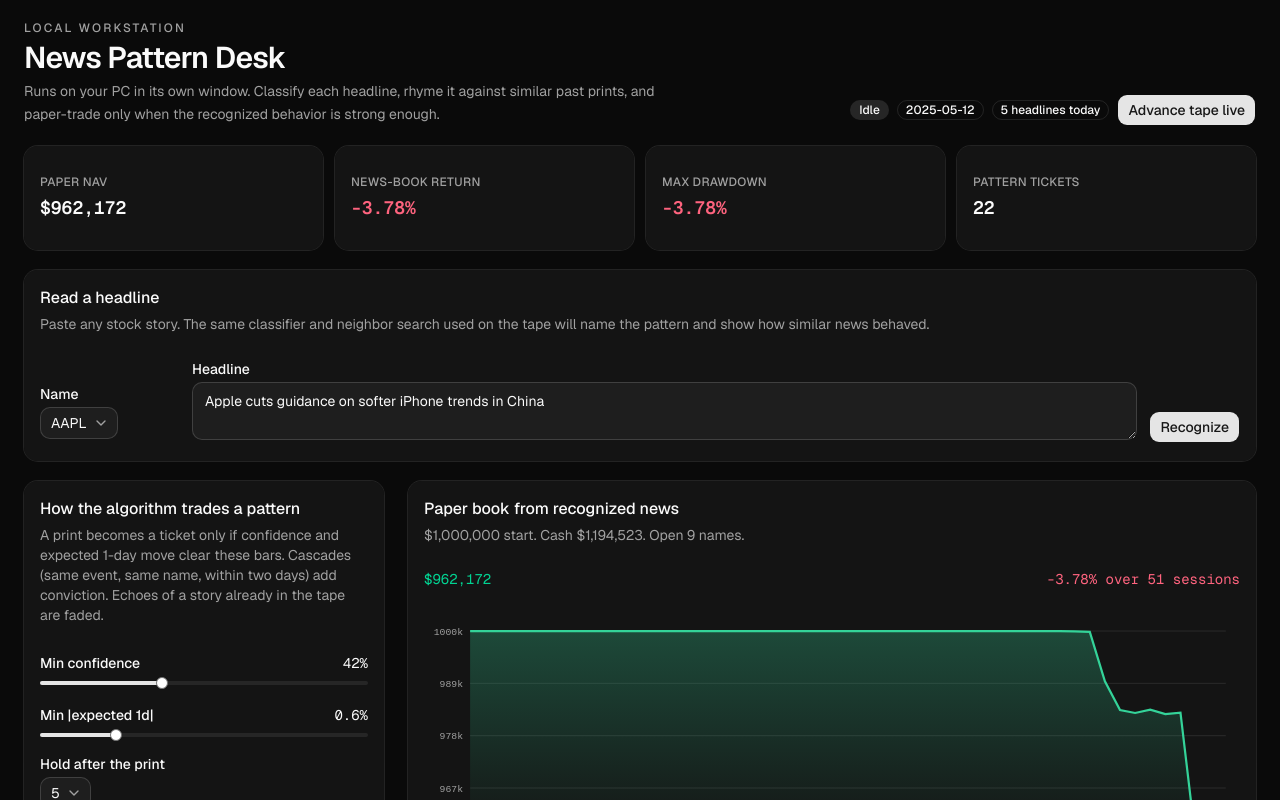
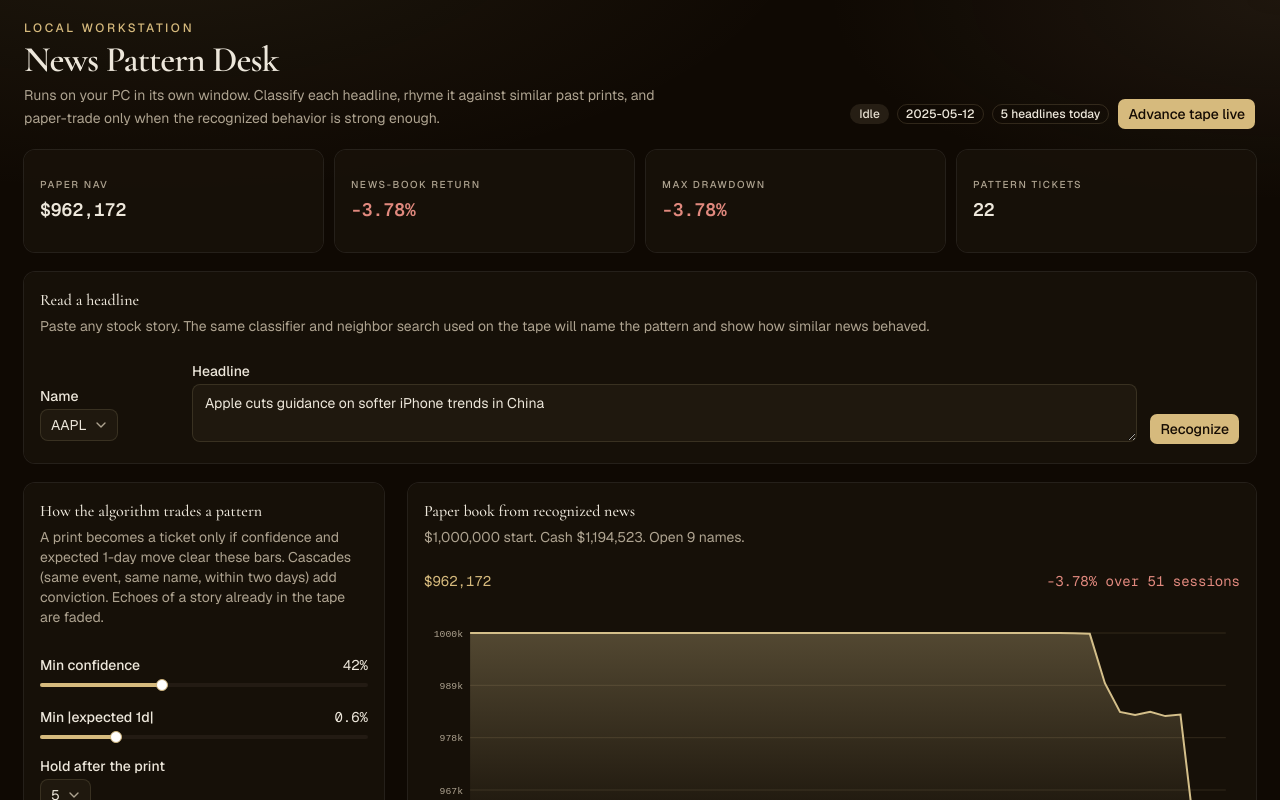
Before and after one commit to brunoleoruby/alpha-factors, a Next.js app: page / in a window 1280 px wide. Shown: the top 800 px of the page. Built offline with nearby package versions, Linux system fonts and the light colour scheme.

Commit message:
Restyle the desk with a champagne-and-ink palette
Warm near-black surfaces, gold primary, serif headings, and jade/burgundy P&L in place of the default gray theme.

Co-authored-by: varungv9 <varungv9@gmail.com>

```diff
--- a/electron/main.cjs
+++ b/electron/main.cjs
@@ -17,7 +17,7 @@ function createWindow() {
     minWidth: 1024,
     minHeight: 700,
     title: "News Pattern Desk",
-    backgroundColor: "#171717",
+    backgroundColor: "#1c1914",
     autoHideMenuBar: true,
     show: false,
     webPreferences: {
--- a/src/app/globals.css
+++ b/src/app/globals.css
@@ -9,7 +9,10 @@
   --color-foreground: var(--foreground);
   --font-sans: var(--font-sans);
   --font-mono: var(--font-geist-mono);
-  --font-heading: var(--font-sans);
+  --font-heading: var(--font-cormorant);
+  --color-gain: var(--gain);
+  --color-loss: var(--loss);
+
   --color-sidebar-ring: var(--sidebar-ring);
   --color-sidebar-border: var(--sidebar-border);
   --color-sidebar-accent-foreground: var(--sidebar-accent-foreground);
@@ -49,72 +52,76 @@
 }
 
 :root {
-  --background: oklch(1 0 0);
-  --foreground: oklch(0.145 0 0);
-  --card: oklch(1 0 0);
-  --card-foreground: oklch(0.145 0 0);
-  --popover: oklch(1 0 0);
-  --popover-foreground: oklch(0.145 0 0);
-  --primary: oklch(0.205 0 0);
-  --primary-foreground: oklch(0.985 0 0);
-  --secondary: oklch(0.97 0 0);
-  --secondary-foreground: oklch(0.205 0 0);
-  --muted: oklch(0.97 0 0);
-  --muted-foreground: oklch(0.556 0 0);
-  --accent: oklch(0.97 0 0);
-  --accent-foreground: oklch(0.205 0 0);
-  --destructive: oklch(0.577 0.245 27.325);
-  --border: oklch(0.922 0 0);
-  --input: oklch(0.922 0 0);
-  --ring: oklch(0.708 0 0);
-  --chart-1: oklch(0.87 0 0);
-  --chart-2: oklch(0.556 0 0);
-  --chart-3: oklch(0.439 0 0);
-  --chart-4: oklch(0.371 0 0);
-  --chart-5: oklch(0.269 0 0);
-  --radius: 0.625rem;
-  --sidebar: oklch(0.985 0 0);
-  --sidebar-foreground: oklch(0.145 0 0);
-  --sidebar-primary: oklch(0.205 0 0);
-  --sidebar-primary-foreground: oklch(0.985 0 0);
-  --sidebar-accent: oklch(0.97 0 0);
-  --sidebar-accent-foreground: oklch(0.205 0 0);
-  --sidebar-border: oklch(0.922 0 0);
-  --sidebar-ring: oklch(0.708 0 0);
+  --background: oklch(0.97 0.012 85);
+  --foreground: oklch(0.22 0.03 70);
+  --card: oklch(0.99 0.008 85);
+  --card-foreground: oklch(0.22 0.03 70);
+  --popover: oklch(0.99 0.008 85);
+  --popover-foreground: oklch(0.22 0.03 70);
+  --primary: oklch(0.42 0.07 75);
+  --primary-foreground: oklch(0.97 0.02 85);
+  --secondary: oklch(0.94 0.02 85);
+  --secondary-foreground: oklch(0.28 0.03 70);
+  --muted: oklch(0.94 0.015 85);
+  --muted-foreground: oklch(0.48 0.03 70);
+  --accent: oklch(0.93 0.03 82);
+  --accent-foreground: oklch(0.28 0.04 70);
+  --destructive: oklch(0.52 0.14 28);
+  --border: oklch(0.78 0.04 80 / 35%);
+  --input: oklch(0.78 0.04 80 / 28%);
+  --ring: oklch(0.62 0.08 80);
+  --chart-1: oklch(0.72 0.08 85);
+  --chart-2: oklch(0.55 0.05 70);
+  --chart-3: oklch(0.45 0.04 60);
+  --chart-4: oklch(0.38 0.03 55);
+  --chart-5: oklch(0.3 0.02 50);
+  --radius: 0.5rem;
+  --sidebar: oklch(0.96 0.012 85);
+  --sidebar-foreground: oklch(0.22 0.03 70);
+  --sidebar-primary: oklch(0.42 0.07 75);
+  --sidebar-primary-foreground: oklch(0.97 0.02 85);
+  --sidebar-accent: oklch(0.93 0.03 82);
+  --sidebar-accent-foreground: oklch(0.28 0.04 70);
+  --sidebar-border: oklch(0.78 0.04 80 / 35%);
+  --sidebar-ring: oklch(0.62 0.08 80);
+  --gain: oklch(0.42 0.08 155);
+  --loss: oklch(0.48 0.14 28);
 }
 
 .dark {
-  --background: oklch(0.145 0 0);
-  --foreground: oklch(0.985 0 0);
-  --card: oklch(0.205 0 0);
-  --card-foreground: oklch(0.985 0 0);
-  --popover: oklch(0.205 0 0);
-  --popover-foreground: oklch(0.985 0 0);
-  --primary: oklch(0.922 0 0);
-  --primary-foreground: oklch(0.205 0 0);
-  --secondary: oklch(0.269 0 0);
-  --secondary-foreground: oklch(0.985 0 0);
-  --muted: oklch(0.269 0 0);
-  --muted-foreground: oklch(0.708 0 0);
-  --accent: oklch(0.269 0 0);
-  --accent-foreground: oklch(0.985 0 0);
-  --destructive: oklch(0.704 0.191 22.216);
-  --border: oklch(1 0 0 / 10%);
-  --input: oklch(1 0 0 / 15%);
-  --ring: oklch(0.556 0 0);
-  --chart-1: oklch(0.87 0 0);
-  --chart-2: oklch(0.556 0 0);
-  --chart-3: oklch(0.439 0 0);
-  --chart-4: oklch(0.371 0 0);
-  --chart-5: oklch(0.269 0 0);
-  --sidebar: oklch(0.205 0 0);
-  --sidebar-foreground: oklch(0.985 0 0);
-  --sidebar-primary: oklch(0.488 0.243 264.376);
-  --sidebar-primary-foreground: oklch(0.985 0 0);
-  --sidebar-accent: oklch(0.269 0 0);
-  --sidebar-accent-foreground: oklch(0.985 0 0);
-  --sidebar-border: oklch(1 0 0 / 10%);
-  --sidebar-ring: oklch(0.556 0 0);
+  --background: oklch(0.145 0.018 72);
+  --foreground: oklch(0.93 0.018 88);
+  --card: oklch(0.185 0.02 72);
+  --card-foreground: oklch(0.93 0.018 88);
+  --popover: oklch(0.185 0.02 72);
+  --popover-foreground: oklch(0.93 0.018 88);
+  --primary: oklch(0.8 0.085 86);
+  --primary-foreground: oklch(0.16 0.025 70);
+  --secondary: oklch(0.24 0.022 72);
+  --secondary-foreground: oklch(0.9 0.02 85);
+  --muted: oklch(0.23 0.02 72);
+  --muted-foreground: oklch(0.72 0.03 82);
+  --accent: oklch(0.26 0.035 78);
+  --accent-foreground: oklch(0.9 0.04 85);
+  --destructive: oklch(0.68 0.12 28);
+  --border: oklch(0.82 0.07 85 / 16%);
+  --input: oklch(0.82 0.06 85 / 14%);
+  --ring: oklch(0.78 0.08 86);
+  --chart-1: oklch(0.8 0.085 86);
+  --chart-2: oklch(0.65 0.05 80);
+  --chart-3: oklch(0.5 0.04 70);
+  --chart-4: oklch(0.4 0.03 65);
+  --chart-5: oklch(0.3 0.02 60);
+  --sidebar: oklch(0.17 0.02 72);
+  --sidebar-foreground: oklch(0.93 0.018 88);
+  --sidebar-primary: oklch(0.8 0.085 86);
+  --sidebar-primary-foreground: oklch(0.16 0.025 70);
+  --sidebar-accent: oklch(0.26 0.035 78);
+  --sidebar-accent-foreground: oklch(0.9 0.04 85);
+  --sidebar-border: oklch(0.82 0.07 85 / 16%);
+  --sidebar-ring: oklch(0.78 0.08 86);
+  --gain: oklch(0.78 0.08 155);
+  --loss: oklch(0.72 0.11 28);
 }
 
 @layer base {
@@ -123,8 +130,16 @@
   }
   body {
     @apply bg-background text-foreground;
+    background-image:
+      radial-gradient(1200px 500px at 12% -10%, oklch(0.8 0.08 86 / 8%), transparent 55%),
+      radial-gradient(900px 400px at 100% 0%, oklch(0.45 0.04 70 / 18%), transparent 50%);
   }
   html {
     @apply font-sans;
   }
+  h1,
+  h2,
+  .font-heading {
+    font-family: var(--font-heading), ui-serif, Georgia, serif;
+  }
 }
--- a/src/app/layout.tsx
+++ b/src/app/layout.tsx
@@ -1,5 +1,5 @@
 import type { Metadata } from "next";
-import { Geist, Geist_Mono } from "next/font/google";
+import { Cormorant_Garamond, Geist, Geist_Mono } from "next/font/google";
 import { TooltipProvider } from "@/components/ui/tooltip";
 import "./globals.css";
 
@@ -13,8 +13,14 @@ const geistMono = Geist_Mono({
   subsets: ["latin"],
 });
 
+const cormorant = Cormorant_Garamond({
+  variable: "--font-cormorant",
+  subsets: ["latin"],
+  weight: ["500", "600", "700"],
+});
+
 export const metadata: Metadata = {
-  title: "News pattern desk",
+  title: "News Pattern Desk",
   description:
     "Classify stock headlines, match them to similar past prints, and trade the typical price path those news patterns produced.",
 };
@@ -23,7 +29,7 @@ export default function RootLayout({ children }: LayoutProps<"/">) {
   return (
     <html
       lang="en"
-      className={`dark ${geistSans.variable} ${geistMono.variable} h-full antialiased`}
+      className={`dark ${geistSans.variable} ${geistMono.variable} ${cormorant.variable} h-full antialiased`}
     >
       <body className="bg-background text-foreground min-h-full flex flex-col">
         <TooltipProvider>{children}</TooltipProvider>
--- a/src/components/desk/equity-chart.tsx
+++ b/src/components/desk/equity-chart.tsx
@@ -54,8 +54,8 @@ export function EquityChart({ points }: { points: NavPoint[] }) {
   return (
     <div className="space-y-2">
       <div className="flex items-baseline justify-between gap-3 text-sm">
-        <p className="font-mono text-emerald-400">{formatUsd(last.equity)}</p>
-        <p className={`font-mono ${ret >= 0 ? "text-emerald-400" : "text-rose-400"}`}>
+        <p className="text-primary font-mono">{formatUsd(last.equity)}</p>
+        <p className={`font-mono ${ret >= 0 ? "text-gain" : "text-loss"}`}>
           {formatPct(ret)} over {points.length} sessions
         </p>
       </div>
@@ -67,8 +67,8 @@ export function EquityChart({ points }: { points: NavPoint[] }) {
       >
         <defs>
           <linearGradient id="navFill" x1="0" y1="0" x2="0" y2="1">
-            <stop offset="0%" stopColor="rgb(52 211 153)" stopOpacity="0.28" />
-            <stop offset="100%" stopColor="rgb(52 211 153)" stopOpacity="0" />
+            <stop offset="0%" stopColor="#d4bf8a" stopOpacity="0.32" />
+            <stop offset="100%" stopColor="#d4bf8a" stopOpacity="0" />
           </linearGradient>
         </defs>
         {yTicks.map((tick) => {
@@ -98,7 +98,7 @@ export function EquityChart({ points }: { points: NavPoint[] }) {
           );
         })}
         <path d={area} fill="url(#navFill)" />
-        <path d={line} fill="none" stroke="rgb(52 211 153)" strokeWidth="2.5" />
+        <path d={line} fill="none" stroke="#d4bf8a" strokeWidth="2.25" />
         {xLabels.map(({ i, label }) => (
           <text
             key={label + i}
--- a/src/components/desk/news-controls.tsx
+++ b/src/components/desk/news-controls.tsx
@@ -30,7 +30,7 @@ export function NewsControls({
   onStop: () => void;
 }) {
   return (
-    <Card className="border-border/80 bg-card/80">
+    <Card className="border-primary/15 bg-card/90">
       <CardHeader className="pb-3">
         <CardTitle className="text-base">How the algorithm trades a pattern</CardTitle>
         <CardDescription>
--- a/src/components/desk/news-desk.tsx
+++ b/src/components/desk/news-desk.tsx
@@ -67,10 +67,10 @@ export function NewsDesk() {
     <div className="mx-auto flex w-full max-w-[1600px] flex-1 flex-col gap-5 px-4 py-5 md:px-6">
       <header className="flex flex-col gap-3 md:flex-row md:items-end md:justify-between">
         <div>
-          <p className="text-muted-foreground text-xs font-medium tracking-[0.18em] uppercase">
+          <p className="text-primary text-xs font-medium tracking-[0.22em] uppercase">
             Local workstation
           </p>
-          <h1 className="mt-1 text-2xl font-semibold tracking-tight md:text-3xl">
+          <h1 className="font-heading mt-1 text-3xl font-semibold tracking-tight md:text-4xl">
             News Pattern Desk
           </h1>
           <p className="text-muted-foreground mt-1 max-w-2xl text-sm leading-relaxed">
@@ -103,7 +103,7 @@ export function NewsDesk() {
         <Kpi label="Pattern tickets" value={String(traded)} />
       </div>
 
-      <Card className="border-border/80 bg-card/80">
+      <Card className="border-primary/15 bg-card/90">
         <CardHeader className="pb-3">
           <CardTitle className="text-base">Read a headline</CardTitle>
           <CardDescription>
@@ -159,7 +159,7 @@ export function NewsDesk() {
           onLive={() => desk.setRunning(true)}
           onStop={() => desk.setRunning(false)}
         />
-        <Card className="border-border/80 bg-card/80">
+        <Card className="border-primary/15 bg-card/90">
           <CardHeader className="pb-2">
             <CardTitle className="text-base">Paper book from recognized news</CardTitle>
             <CardDescription>
@@ -174,7 +174,7 @@ export function NewsDesk() {
       </div>
 
       <div className="grid gap-6 lg:grid-cols-2">
-        <Card className="border-border/80 bg-card/80">
+        <Card className="border-primary/15 bg-card/90">
           <CardHeader className="pb-2">
             <CardTitle className="text-base">Today&apos;s tape</CardTitle>
             <CardDescription>Click a print to inspect its nearest rhymes.</CardDescription>
@@ -183,7 +183,7 @@ export function NewsDesk() {
             <NewsTape items={state.tape} selectedId={state.selectedId} onSelect={desk.select} />
           </CardContent>
         </Card>
-        <Card className="border-border/80 bg-card/80">
+        <Card className="border-primary/15 bg-card/90">
           <CardHeader className="pb-2">
             <CardTitle className="text-base">
               {desk.scratch ? "Pasted headline" : "Pattern match"}
@@ -202,7 +202,7 @@ export function NewsDesk() {
         </Card>
       </div>
 
-      <Card className="border-border/80 bg-card/80">
+      <Card className="border-primary/15 bg-card/90">
         <Tabs defaultValue="events">
           <CardHeader className="pb-0">
             <div className="flex flex-col gap-3 sm:flex-row sm:items-center sm:justify-between">
@@ -271,7 +271,7 @@ export function NewsDesk() {
         and echo flags, then a paper ticket. Not a broker, not live newswire.
       </p>
     </div>
-    <footer className="border-border/80 text-muted-foreground flex flex-wrap items-center gap-x-4 gap-y-1 border-t px-4 py-1.5 font-mono text-[11px] md:px-6">
+    <footer className="border-primary/20 text-muted-foreground flex flex-wrap items-center gap-x-4 gap-y-1 border-t px-4 py-1.5 font-mono text-[11px] md:px-6">
       <span>News Pattern Desk</span>
       <span>session {state.dates[state.asOfIndex]}</span>
       <span>{state.tape.length} prints</span>
@@ -284,9 +284,9 @@ export function NewsDesk() {
 
 function Kpi({ label, value, tone }: { label: string; value: string; tone?: number }) {
   return (
-    <Card className="border-border/80 bg-card/80">
+    <Card className="border-primary/15 bg-card/90">
       <CardContent className="px-4 py-3">
-        <p className="text-muted-foreground text-xs font-medium tracking-wide uppercase">{label}</p>
+        <p className="text-muted-foreground text-[10px] font-medium tracking-[0.16em] uppercase">{label}</p>
         <p className={`mt-1 font-mono text-lg font-semibold ${tone !== undefined ? pnlClass(tone) : ""}`}>
           {value}
         </p>
@@ -329,7 +329,7 @@ function Trades({
             <TableRow key={`${t.date}-${t.symbol}-${i}`}>
               <TableCell className="font-mono text-xs">{t.date}</TableCell>
               <TableCell className="font-medium">{t.symbol}</TableCell>
-              <TableCell className={t.side === "buy" ? "text-emerald-400" : "text-rose-400"}>
+              <TableCell className={t.side === "buy" ? "text-gain" : "text-loss"}>
                 {t.side}
               </TableCell>
               <TableCell className="text-right font-mono">{t.shares.toLocaleString()}</TableCell>
--- a/src/components/desk/news-tape.tsx
+++ b/src/components/desk/news-tape.tsx
@@ -31,7 +31,11 @@ export function NewsTape({
             <button
               type="button"
               onClick={() => onSelect(item.id)}
-              className={`w-full px-1 py-3 text-left transition-colors ${active ? "bg-muted/60" : "hover:bg-muted/35"}`}
+              className={`w-full border-l-2 px-2 py-3 text-left transition-colors ${
+                active
+                  ? "border-primary bg-accent/50"
+                  : "border-transparent hover:bg-muted/40"
+              }`}
             >
               <div className="flex flex-wrap items-center gap-2">
                 <span className="font-mono text-xs">{item.symbol}</span>
--- a/src/lib/format.ts
+++ b/src/lib/format.ts
@@ -25,7 +25,7 @@ export const formatNum = (n: number) => num.format(n);
 export const formatSigned = (n: number) => `${n > 0 ? "+" : ""}${num.format(n)}`;
 
 export function pnlClass(n: number) {
-  if (n > 0.0001) return "text-emerald-400";
-  if (n < -0.0001) return "text-rose-400";
+  if (n > 0.0001) return "text-gain";
+  if (n < -0.0001) return "text-loss";
   return "text-muted-foreground";
 }
```
